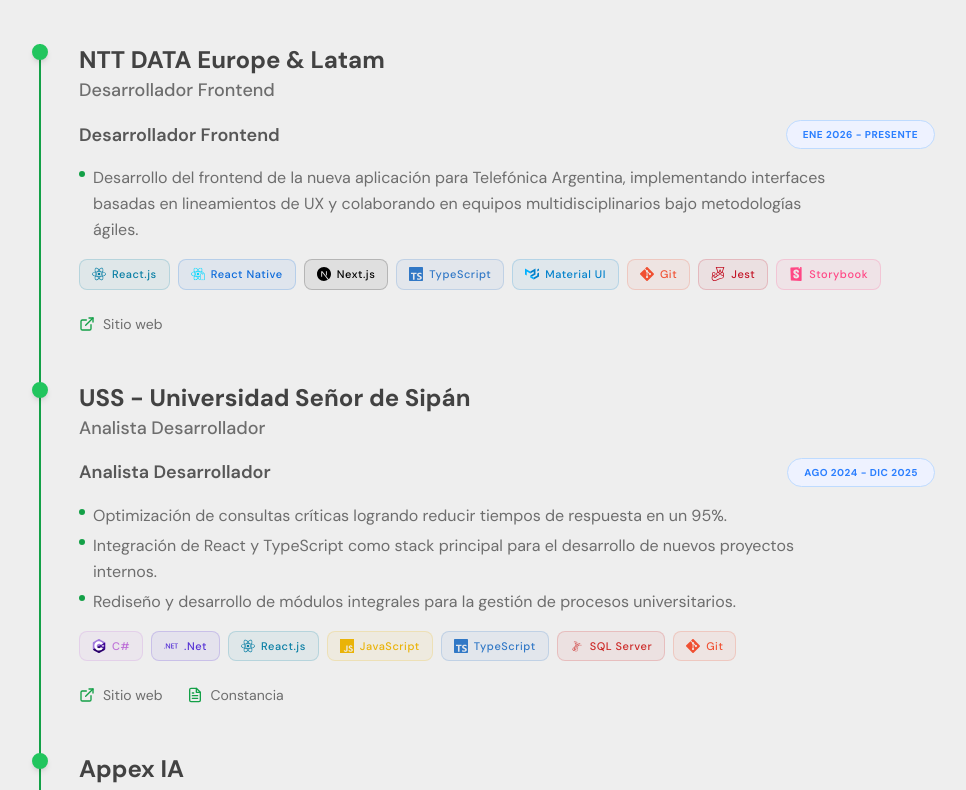
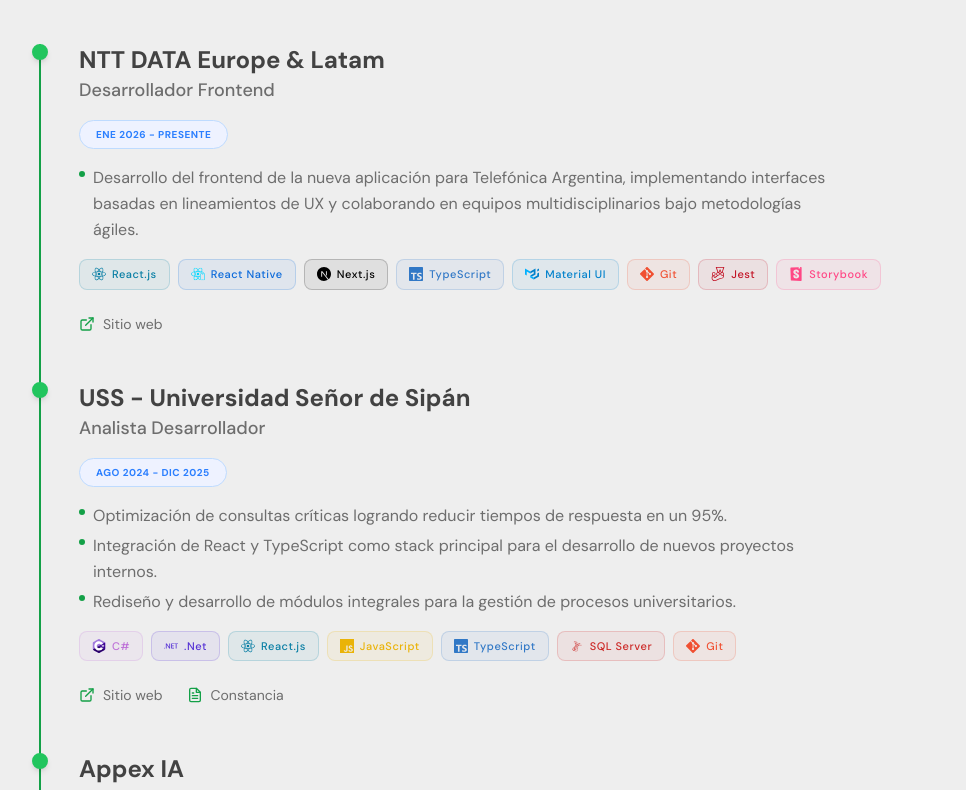
Before and after one commit to rody-huancas/dev-portfolio, a Next.js app: page / in a window 1280 px wide. Shown: the part 1160-1950 px from the top of the page, without its empty margins (153-1119 px from the left). Built offline with nearby package versions, Linux system fonts and the light colour scheme.

Commit message:
fix(experience-card): avoid duplicating single-role titles

```diff
--- a/src/components/ExperienceSection/CardExperience.tsx
+++ b/src/components/ExperienceSection/CardExperience.tsx
@@ -12,6 +12,7 @@
 
 const CardExperience = ({ experience }: ExperienceProps) => {
   const theme = useThemeStore((state) => state.theme);
+  const hasSingleRole = experience.roles.length === 1;
 
   return (
     <article className="group relative pl-10 pb-12 last:pb-0">
@@ -41,7 +42,7 @@
               {experience.company}
             </h3>
             <p className="text-lg text-background/60 dark:text-foreground font-medium">
-              {experience.roles.length === 1 ? experience.roles[0].position : "Colaboraciones en distintos periodos"}
+              {hasSingleRole ? experience.roles[0].position : "Colaboraciones en distintos periodos"}
             </p>
           </div>
         </div>
@@ -53,9 +54,11 @@
               className={index === 0 ? "space-y-4" : "space-y-4 pt-6 border-t border-background/10 dark:border-foreground/10"}
             >
               <div className="flex flex-col md:flex-row md:items-center justify-between gap-2">
-                <p className="text-lg font-semibold text-background/70 dark:text-foreground">
-                  {role.position}
-                </p>
+                {!hasSingleRole && (
+                  <p className="text-lg font-semibold text-background/70 dark:text-foreground">
+                    {role.position}
+                  </p>
+                )}
                 <span className="w-fit inline-block text-[10px] md:text-[10px] font-bold tracking-wider uppercase px-4 py-1.5 rounded-full border
                   bg-indigo-50 text-blue-500 border-blue-200
                   dark:bg-blue-500/10 dark:text-blue-400 dark:border-blue-500/30
```
